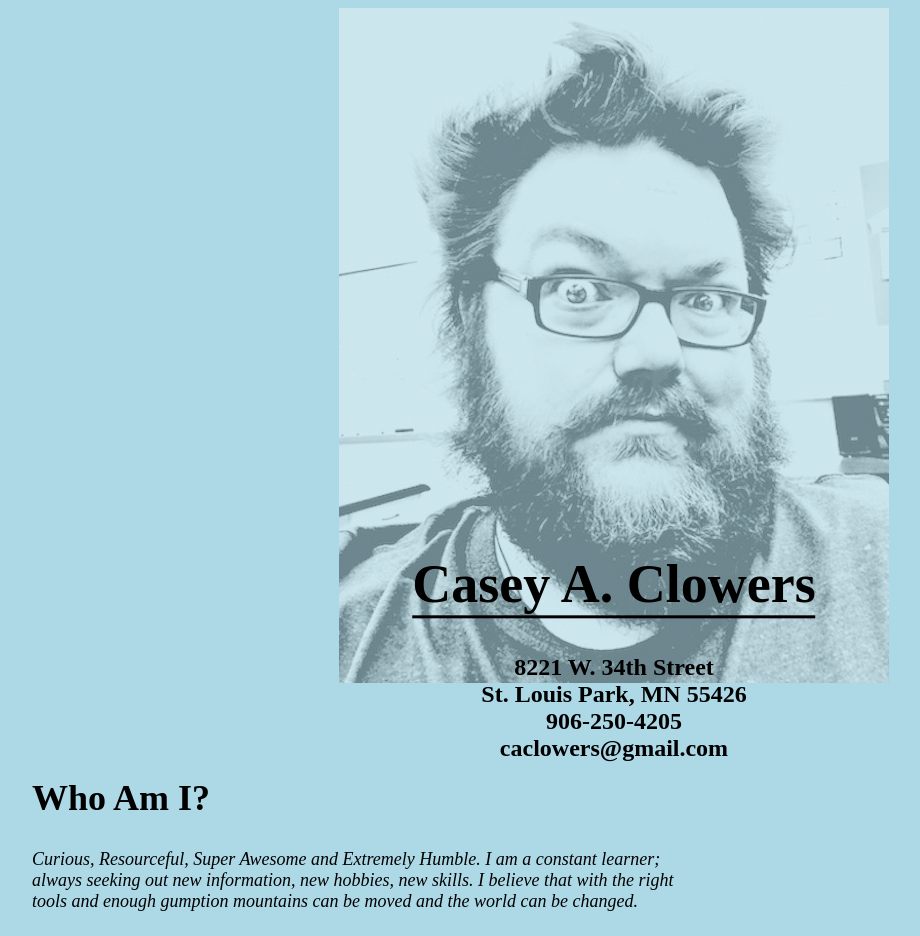
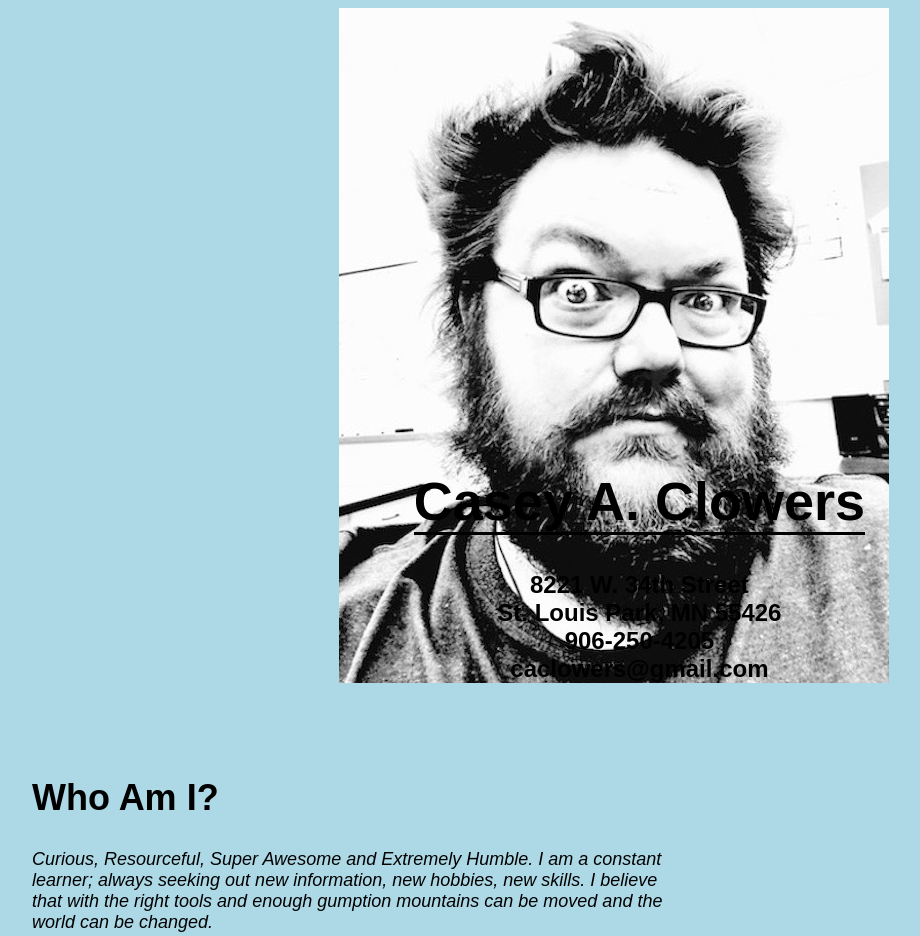
Before and after one commit to caclowers/caclowers.github.io, a plain HTML site: page HTMLResume.html in a window 1280 px wide. Shown: the top 936 px of the page, without its empty margins (26-946 px from the left). Drawn offline with Linux system fonts and the light colour scheme.

Commit message:
Add files via upload

```diff
--- a/stylesheet.css
+++ b/stylesheet.css
@@ -1,6 +1,5 @@
 body {
-    font: 18px Futura; Arial
-    background: url(image5.jpeg);
+    font: 18px 'Futura', Arial;
     background-color: lightblue;
 }
 
@@ -9,9 +8,10 @@ body {
     height: 675px;
     padding: auto;
     margin: auto;
-    text: black;
+    position: relative;
     text-align:center;
     background-color: lightblue;
+    background-image: url(image5.jpeg);
 }
 
 #page-wrap {
@@ -29,9 +29,8 @@ body {
 
 .bottom-center {
     position: absolute;
-    top: 80%;
-    left: 50%;
-    transform: translate(-50%, -50%);
+    bottom: 0;
+    right: 24px
 }
 
 #content-education {
@@ -65,7 +64,7 @@ body {
 }
 
 #pic {
-    opacity: 0.4;
+    opacity: 0.2;
     position: right;
 }
 
```
Also changed, not shown: HTMLResume.html (+0 -1 lines).
